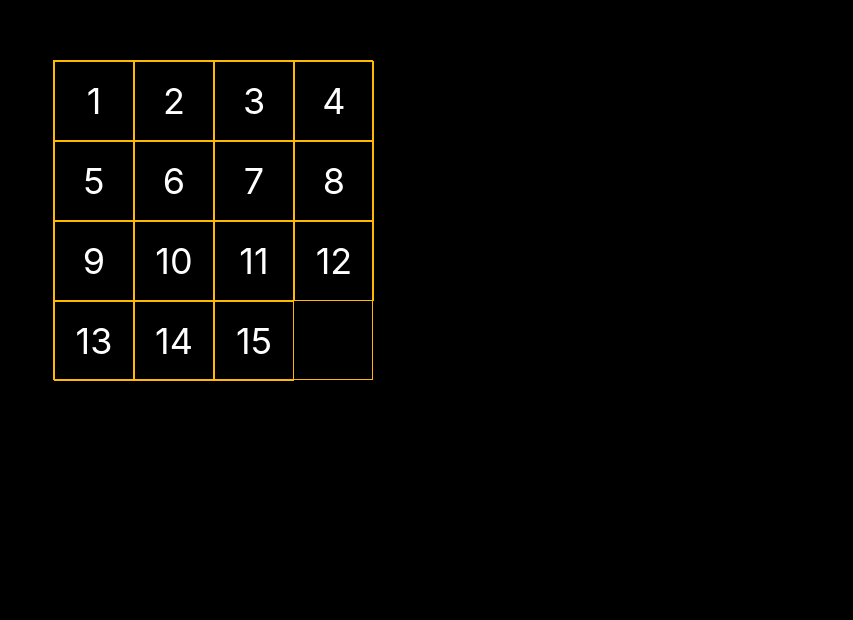
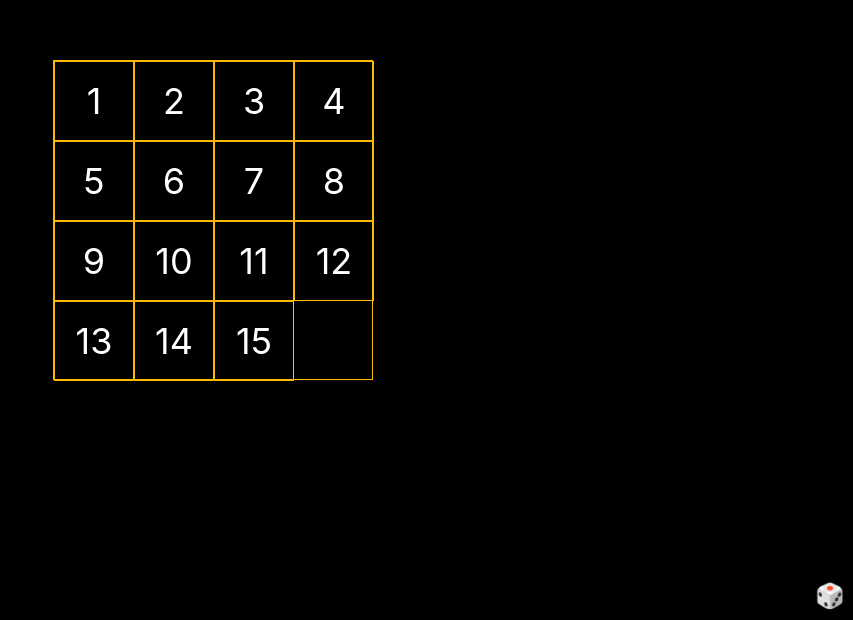
Before and after one commit to Hectorreto/15-puzzle, a React (Vite) app: page / in a window 1280 px wide. Shown: the part 180-800 px from the top of the page, without its empty margins (427-1280 px from the left). Built offline with nearby package versions, Linux system fonts and the light colour scheme.

Commit message:
feat: Add shuffle button

```diff
--- a/src/App.tsx
+++ b/src/App.tsx
@@ -26,6 +26,28 @@ function App() {
 
     return blocks
   })
+
+  const setCustomBlocks = () => {
+    const customBlocks = [
+      '10',  '3',  '7', '6',
+       '2',  '1', '15', '9',
+      '14', '12',  '',  '8',
+      '13',  '5', '11', '4',
+    ]
+
+    const newBlocks = [...blocks.map((b) => ({ ...b }))];
+
+    for (let i = 0; i < 4; i++) {
+      for (let j = 0; j < 4; j++) {
+        const index = i * 4 + j;
+        newBlocks[index].value = customBlocks[index];
+        newBlocks[index].x = j;
+        newBlocks[index].y = i;
+      }
+    }
+
+    setBlocks(newBlocks);
+  }
 
   return (
     <div className='h-dvh bg-black flex justify-center items-center'>
@@ -100,6 +122,14 @@ function App() {
           )
         })())}
       </div>
+
+      <button
+        type='button'
+        className='absolute bottom-2 right-2'
+        onClick={setCustomBlocks}
+      >
+        <span className='text-2xl'>🎲</span>
+      </button>
     </div>
   )
 }
```
